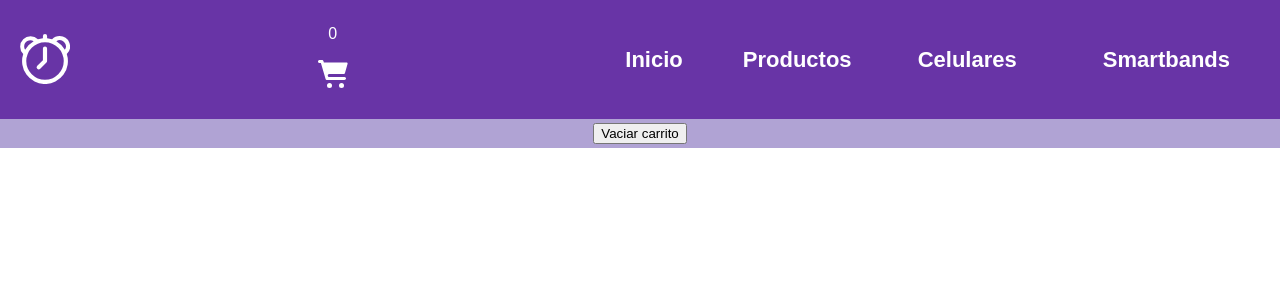
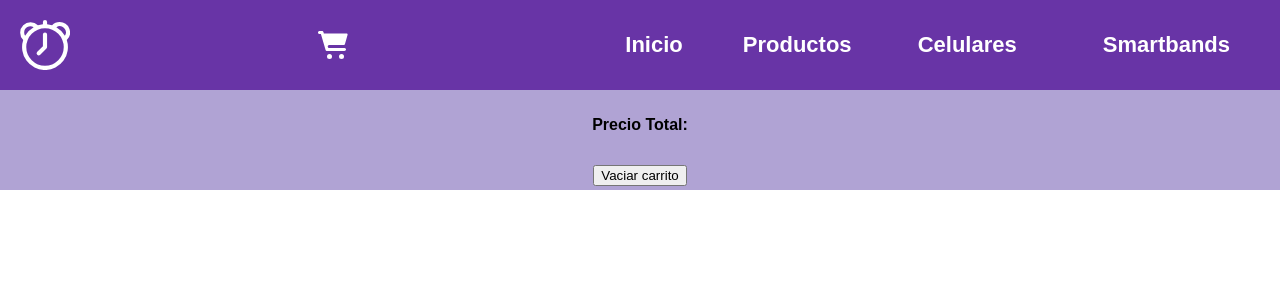
Before and after one commit to Abel9013/valenzuela-ecomerce-time, a React (Create React App) app: page /cart in a window 1280 px wide. Shown: the top 300 px of the page. Built offline with nearby package versions, Linux system fonts and the light colour scheme.

Commit message:
add quantity cart

```diff
--- a/src/components/Cart/Cart.js
+++ b/src/components/Cart/Cart.js
@@ -2,16 +2,26 @@ import React from "react";
 import { useCartContext } from "../../context/CartContext";
 
 const Cart = () => {
-  const { cartList, emptyCart } = useCartContext();
+  const { cartList, emptyCart, totalPrice, removeItem } = useCartContext();
   return (
     <div>
-      {console.log(cartList)}
       {cartList.map((prod) => (
-        <li>
-          Producto:{prod.name} - Cantidad:{prod.quantity} -
-          <button>Eliminar</button>
-        </li>
+        <>
+          <li>
+            Producto:{prod.name} - Cantidad:{prod.quantity} -
+            <button
+              onClick={() => {
+                removeItem(prod.id);
+              }}
+            >
+              x
+            </button>
+          </li>
+          <br></br>
+        </>
       ))}
+
+      <h4>Precio Total:{totalPrice() !== 0 && totalPrice()}</h4>
       <button onClick={emptyCart}>Vaciar carrito</button>
     </div>
   );
--- a/src/components/NavBar/NavBar.js
+++ b/src/components/NavBar/NavBar.js
@@ -20,7 +20,7 @@ const NavBar = () => {
             </div>
             <div className="header__logo">
               <Link to="/cart">
-                {qtyTotal()}
+                {qtyTotal() !== 0 && qtyTotal()}
                 <img src={carry} alt="cart" />
               </Link>
             </div>
--- a/src/context/cartContext.js
+++ b/src/context/cartContext.js
@@ -28,7 +28,7 @@ const CartContextProvider = ({ children }) => {
   };
   const totalPrice = () => {
     return cartList.reduce(
-      (counter, prod) => counter + prod.cuantity * prod.price,
+      (counter, prod) => counter + prod.quantity * prod.price,
       0
     );
   };
```
